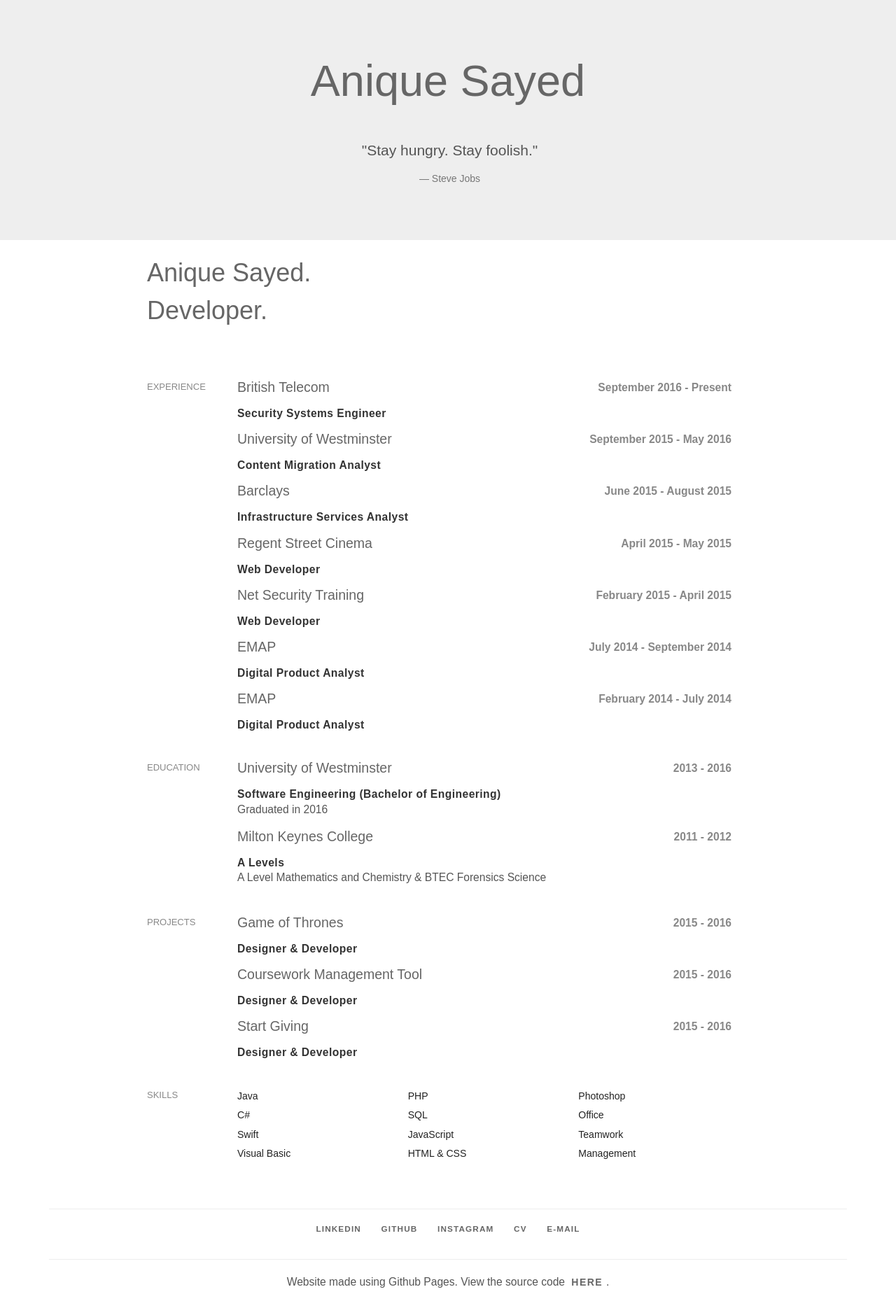
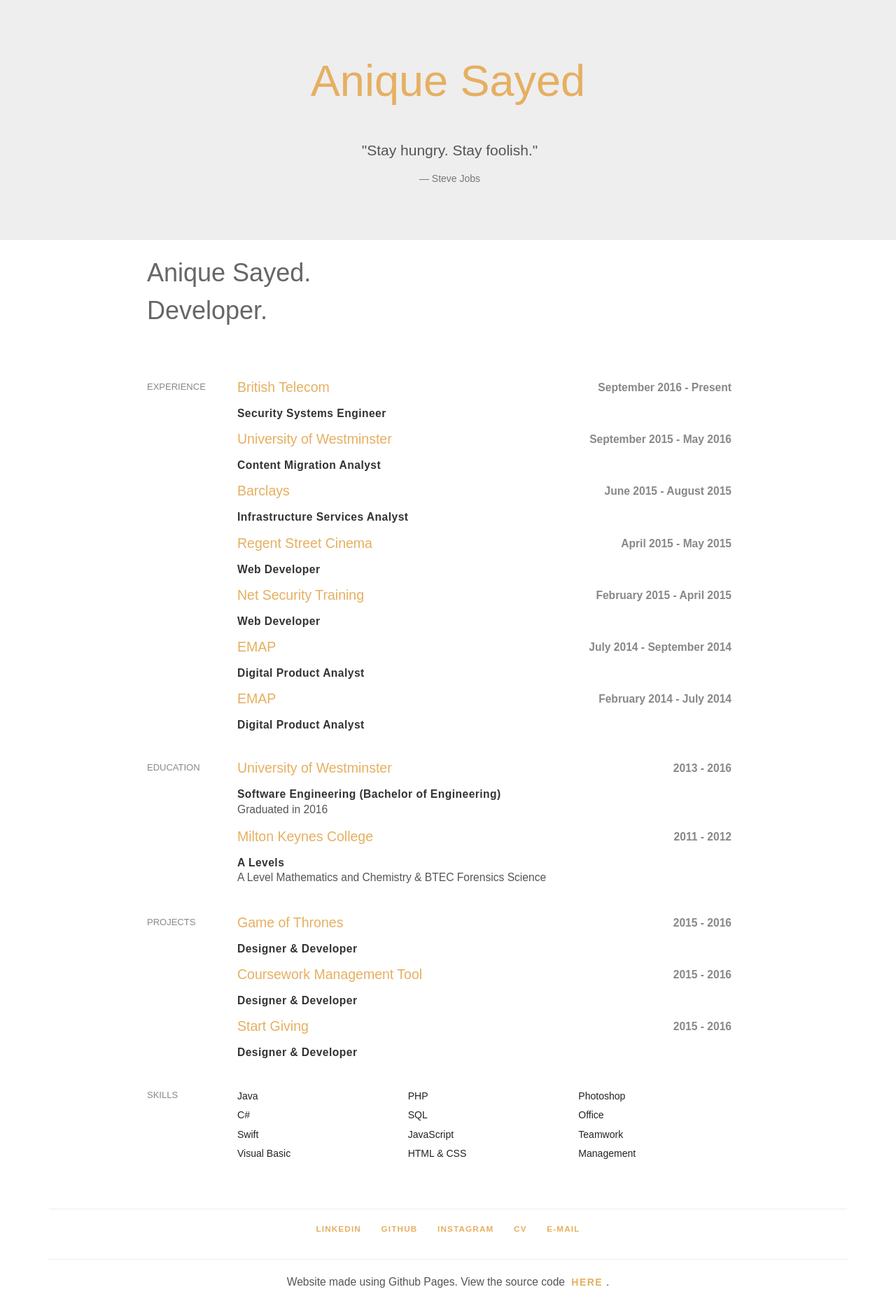
Before and after one commit to aniquesayed/aniquesayed.github.io, a Jekyll site: the page built from cv.html, in a window 1280 px wide. Shown: the whole page at 70% size. Built offline with Jekyll 4.4.1, drawn with Linux system fonts in a browser that asks for light colours; some web fonts are replaced.

```diff
--- a/css/cv.css
+++ b/css/cv.css
@@ -39,9 +39,9 @@
    Links
    ========================================================================== */
 
-	a			 			{ color: #666; text-decoration: none; line-height:0.7em; -webkit-transition: color 0.2s linear; -moz-transition:color 0.2s linear; font-size: 1em ; font-weight: 500; }
-	a:visited	 				{ color: #666; }
-	a:hover 	 				{ color: #e49e17; text-decoration: none; -webkit-transition:color 0.2s linear; -moz-transition: color 0.2s linear;  }
+	a			 			{ color: #e6af61; text-decoration: none; line-height:0.7em; -webkit-transition: color 0.2s linear; -moz-transition:color 0.2s linear; font-size: 1em ; font-weight: 500; }
+	a:visited	 				{ color: #e6af61; }
+	a:hover 	 				{ color: #5f5f5f; text-decoration: none; -webkit-transition:color 0.2s linear; -moz-transition: color 0.2s linear;  }
 	a:focus 					{ outline: thin dotted; }
 
 /* Improve readability when focused and hovered in all browsers: h5bp.com/h */
```
